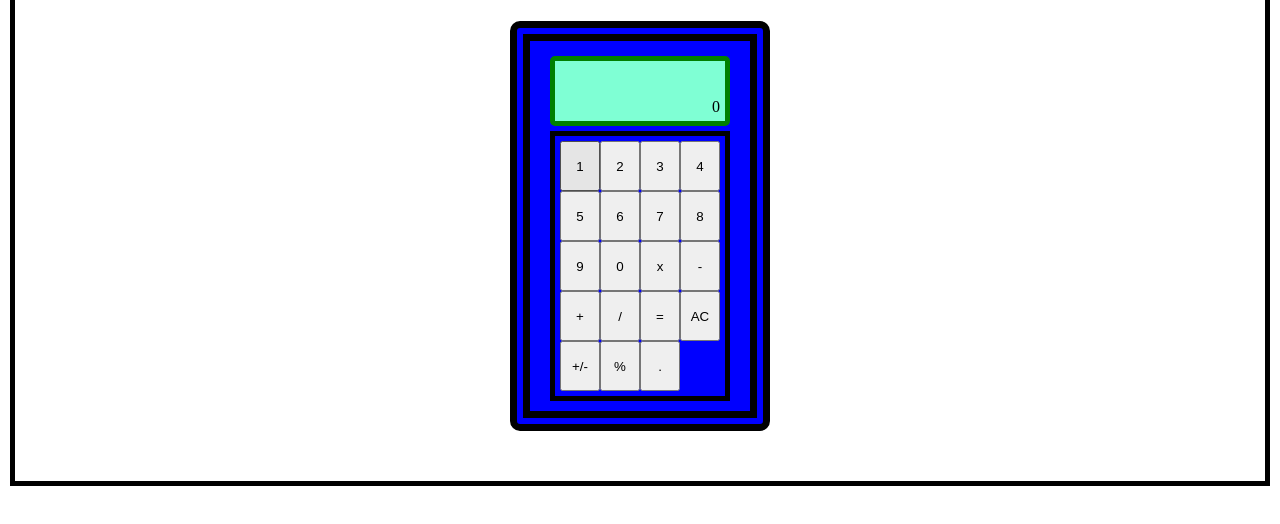
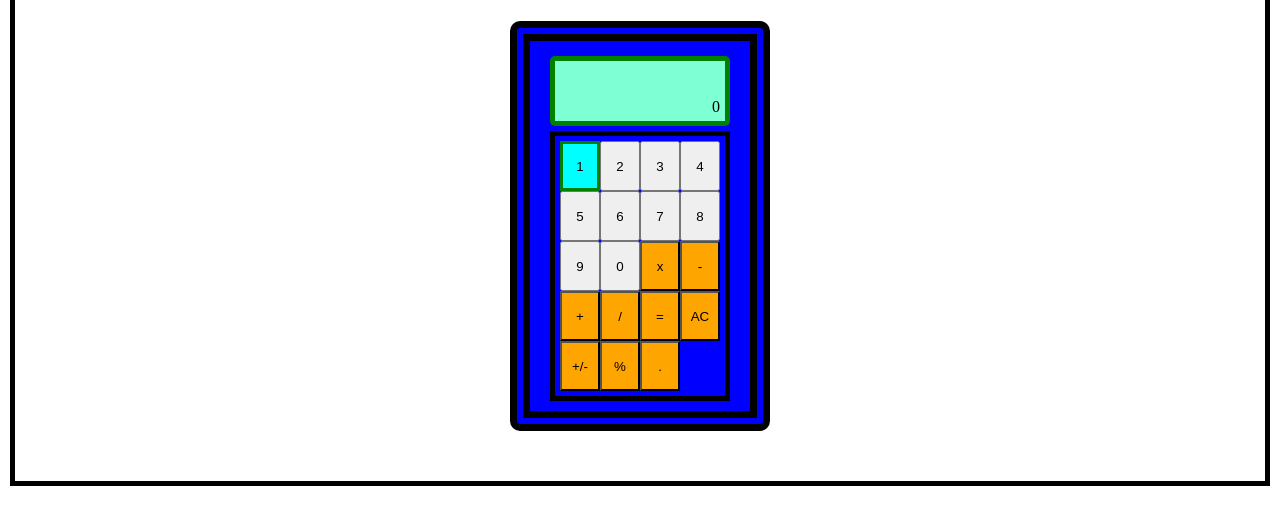
Before and after one commit to IzacEspinoza/Calculator, a plain HTML site: page index.html in a window 1280 px wide. In both pictures the pointer is over the button 580 px from the left and 240 px from the top of the page. Shown: the part 74-598 px from the top of the page. Drawn offline with Linux system fonts and the light colour scheme.

Commit message:
added hover effects to buttons, and changed colors of function buttons to stand out

```diff
--- a/style.css
+++ b/style.css
@@ -60,3 +60,10 @@ body{
     grid-template-columns: 1fr 1fr 1fr 1fr;
     grid-template-rows: 50px 50px 50px 50px 50px;
 }
+#button-grid .function{
+    background-color: orange;
+}
+#button-grid button:hover{
+    border: 3px green solid;
+    background-color: aqua;
+}
```
